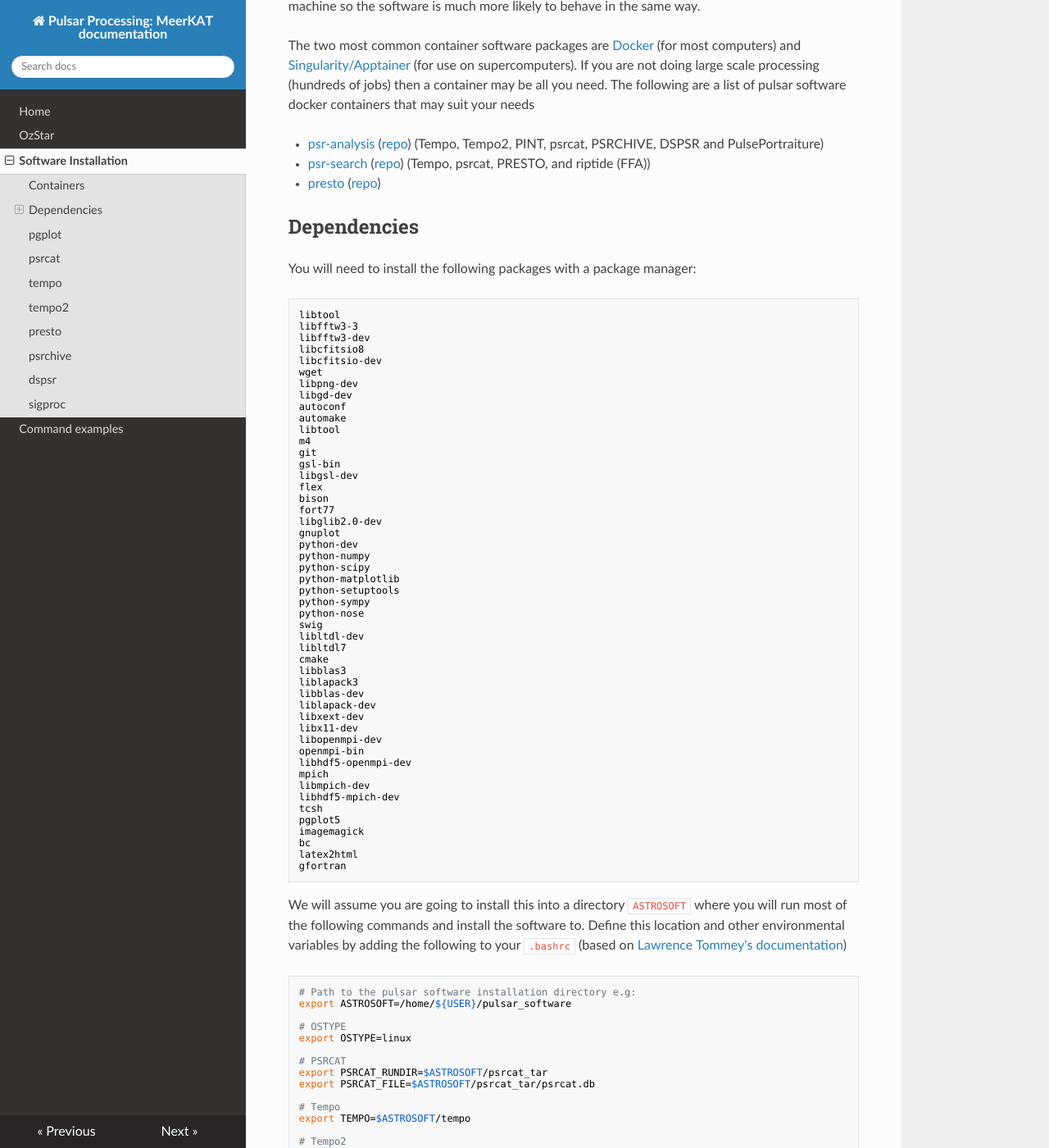
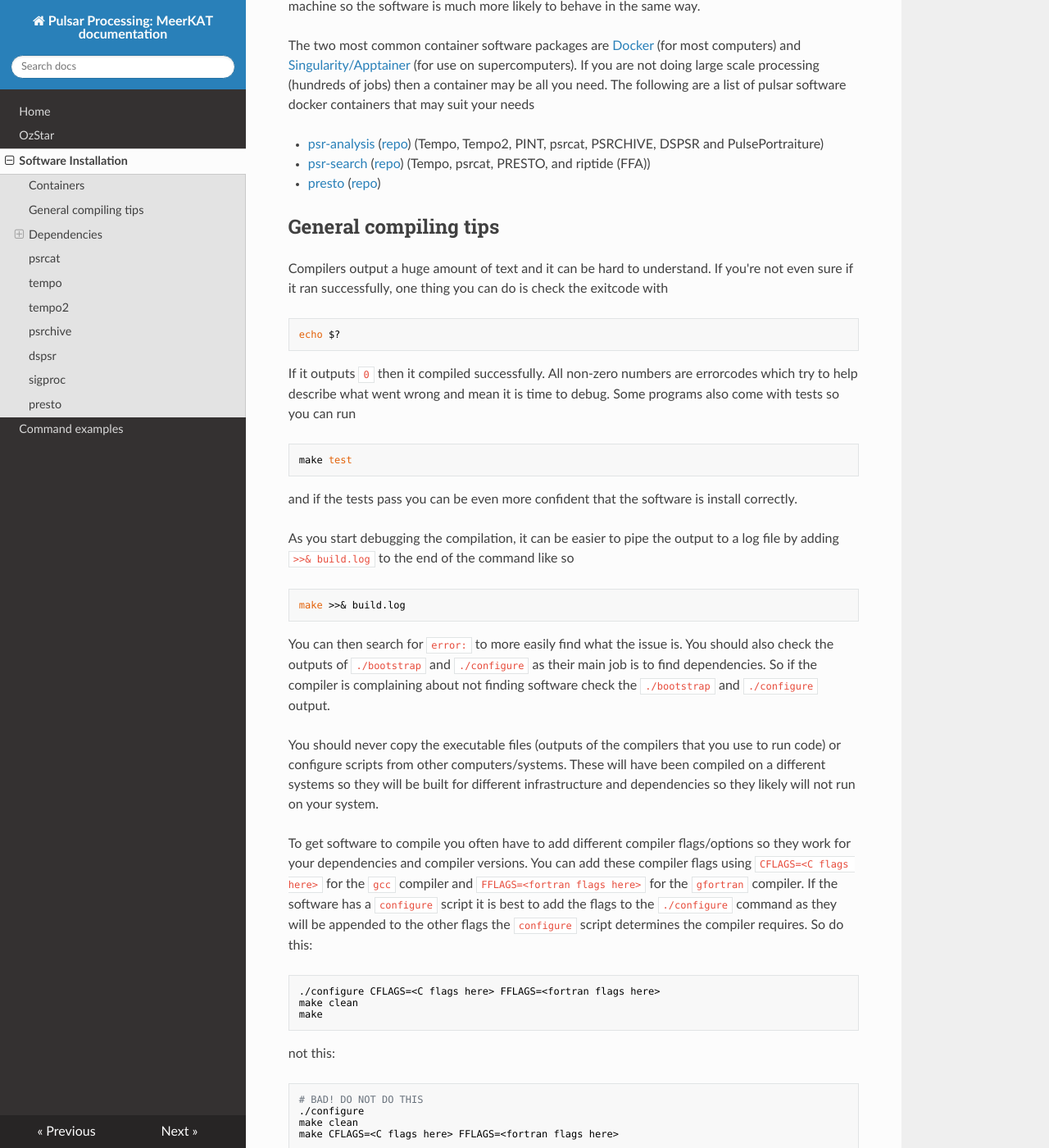
Before and after one commit to OZGrav/meerkat_pulsar_docs, an MkDocs documentation site: the page built from docs/software_installation.md, in a window 1280 px wide and 1400 px high, scrolled down 364 px. Shown: the whole window at 82% size. Built offline with MkDocs 1.6.1, drawn with Linux system fonts in a browser that asks for light colours; nearby versions of some CDN libraries; some of the changed text lies outside the part shown.

Commit message:
Big update to the install instructions, most of the main stuff is included now

````diff
--- a/docs/software_installation.md
+++ b/docs/software_installation.md
@@ -20,60 +20,105 @@
 - [psr-search](https://hub.docker.com/repository/docker/cirapulsarsandtransients/psr-search/general) ([repo](https://github.com/CIRA-Pulsars-and-Transients-Group/psrchive_docker/blob/main/Dockerfile.psr-search)) (Tempo, psrcat, PRESTO, and riptide (FFA))
 - [presto](https://hub.docker.com/repository/docker/cirapulsarsandtransients/presto/general) ([repo](https://github.com/scottransom/presto/blob/master/Dockerfile))
 
+
+## General compiling tips
+
+Compilers output a huge amount of text and it can be hard to understand.
+If you're not even sure if it ran successfully, one thing you can do is check the exitcode with
+```
+echo $?
+```
+If it outputs `0` then it compiled successfully.
+All non-zero numbers are errorcodes which try to help describe what went wrong and mean it is time to debug.
+Some programs also come with tests so you can run
+```
+make test
+```
+and if the tests pass you can be even more confident that the software is install correctly.
+
+As you start debugging the compilation, it can be easier to pipe the output to a log file
+by adding `>>& build.log` to the end of the command like so
+```
+make >>& build.log
+```
+You can then search for `error:` to more easily find what the issue is.
+You should also check the outputs of `./bootstrap` and `./configure` as their main job is to find dependencies.
+So if the compiler is complaining about not finding software check the `./bootstrap` and `./configure` output.
+
+You should never copy the executable files (outputs of the compilers that you use to run code) or configure scripts from other computers/systems.
+These will have been compiled on a different systems so they will be built for different infrastructure and dependencies so they likely will not run on your system.
+
+To get software to compile you often have to add different compiler flags/options so they work for your dependencies and compiler versions.
+You can add these compiler flags using `CFLAGS=<C flags here>` for the `gcc` compiler and `FFLAGS=<fortran flags here>` for the `gfortran` compiler.
+If the software has a `configure` script it is best to add the flags to the `./configure` command
+as they will be appended to the other flags the `configure` script determines the compiler requires.
+So do this:
+```bash
+./configure CFLAGS=<C flags here> FFLAGS=<fortran flags here>
+make clean
+make
+```
+not this:
+```bash
+# BAD! DO NOT DO THIS
+./configure
+make clean
+make CFLAGS=<C flags here> FFLAGS=<fortran flags here>
+```
+as adding `CFLAGS` or `FFLAGS` tot he `make` command may overwrite other compiler flags.
+
 ## Dependencies
 
 You will need to install the following packages with a package manager:
 
 ```bash
+build-essential
+autoconf
+autotools-dev
+automake
+autogen
 libtool
+pkg-config
+cmake
+csh
+g++
+gcc
+gfortran
+wget
+git
+expect
+libcfitsio-dev
+hwloc
+perl
+pcre2-utils
+libpcre2-dev
+pgplot5
+python3
+python3-dev
+python3-testresources
+python3-pip
+python3-setuptools
+python3-tk
 libfftw3-3
+libfftw3-bin
 libfftw3-dev
-libcfitsio8
-libcfitsio-dev
-wget
+libfftw3-single3
+libx11-dev
+libpcre3
+libpcre3-dev
 libpng-dev
-libgd-dev
-autoconf
-automake
-libtool
-m4
-git
+libpnglite-dev
+libhdf5-dev
+libhdf5-serial-dev
+libxml2
+libxml2-dev
+libltdl-dev
 gsl-bin
 libgsl-dev
-flex
-bison
-fort77
-libglib2.0-dev
-gnuplot
-python-dev
-python-numpy
-python-scipy
-python-matplotlib
-python-setuptools
-python-sympy
-python-nose
-swig
-libltdl-dev
-libltdl7
-cmake
-libblas3
-liblapack3
 libblas-dev
 liblapack-dev
-libxext-dev
-libx11-dev
-libopenmpi-dev
-openmpi-bin
-libhdf5-openmpi-dev
-mpich
-libmpich-dev
-libhdf5-mpich-dev
-tcsh
-pgplot5
-imagemagick
-bc
-latex2html
-gfortran
+libglib2.0-dev
+xorg
 ```
 
 We will assume you are going to install this into a directory `ASTROSOFT` where you will run most of
@@ -87,6 +132,9 @@
 
 # OSTYPE
 export OSTYPE=linux
+
+# PGPLOT this assumes you install pgplot5 using apt
+export PGPLOT_DIR=/usr/lib/pgplot5
 
 # PSRCAT
 export PSRCAT_RUNDIR=$ASTROSOFT/psrcat_tar
@@ -113,8 +161,11 @@
 export PATH=$PATH:$ASTROSOFT/bin:$PRESTO/bin:$PGPLOT_DIR
 
 # PYTHON PATH eg.
-export PYTHONPATH=$PRESTO/lib/python:$PRESTO/lib64/python:/usr/lib/python2.7/site-packages/:/usr/lib64/python2.7/site-packages:$ASTROSOFT/lib/python2.7/site-packages
+export PYTHONPATH=$PYTHONPATH:$PRESTO/lib/python3.10/site-packages:/usr/lib/python3.10/site-packages/:/usr/lib64/python3.10/site-packages:$ASTROSOFT/lib/python3.10/site-packages
 ```
+
+You may have to change the python version in the `export PYTHONPATH` command.
+For example if you use python version 3.9.6 (check with `python -V`) then change `python3.10` to `python3.9`
 
 ### Installing in a debian OS (easy)
 
@@ -122,7 +173,7 @@
 the following command will install the required dependencies on linux debian operating systems (Ubuntu, Mint, etc.).
 
 ```bash
-sudo apt install libtool libfftw3-3 libfftw3-dev libcfitsio8 libcfitsio-dev wget libpng-dev libgd-dev autoconf automake libtool m4 git gsl-bin libgsl-dev flex bison fort77 libglib2.0-dev gnuplot python-dev python-numpy python-scipy python-matplotlib python-setuptools python-sympy python-nose swig libltdl-dev libltdl7 cmake libblas3 liblapack3 libblas-dev liblapack-dev libxext-dev libx11-dev libopenmpi-dev openmpi-bin libhdf5-openmpi-dev mpich libmpich-dev libhdf5-mpich-dev tcsh pgplot5 imagemagick bc latex2html gfortran
+sudo apt install  build-essential autoconf autotools-dev automake autogen libtool pkg-config cmake csh g++ gcc gfortran wget git expect libcfitsio-dev hwloc perl pcre2-utils libpcre2-dev pgplot5 python3 python3-dev python3-testresources python3-pip python3-setuptools python3-tk libfftw3-3 libfftw3-bin libfftw3-dev libfftw3-single3 libx11-dev libpcre3 libpcre3-dev libpng-dev libpnglite-dev libhdf5-dev libhdf5-serial-dev libxml2 libxml2-dev libltdl-dev gsl-bin libgsl-dev libblas-dev liblapack-dev xorg libglib2.0-dev
 ```
 
 ### Install manually (hard)
@@ -171,16 +222,37 @@
 This is due to new compilers (gcc version >9) not liking the old variable definition style.
 You can make it ignore these issues by adding a compiler option like so:
 ```bash
-make CFLAGS=-fcommon
+./configure CFLAGS=-fcommon
+make clean
+make
+```
+
+#### pgplot
+
+```bash
+cd $ASTROSOFT
+wget ftp://ftp.astro.caltech.edu/pub/pgplot/pgplot5.2.tar.gz
+tar -xzf pgplot5.2.tar.gz
+rm -r pgplot5.2.tar.gz
+cd pgplot
+sed -i "s/g77/gfortran/" sys_linux/g77_gcc.conf
+makemake ${ASTROSOFT}/pgplot linux g77_gcc
+make
+make cpg
+make clean
+```
+Update your `~/.bashrc to include:
+```bash
+export PGPLOT_DIR=${ASTROSOFT}/pgplot
+export LD_LIBRARY_PATH=$LD_LIBRARY_PATH:${ASTROSOFT}/pgplot
 ```
 
 
 
-## pgplot
-
 ## psrcat
 
 ```bash
+cd $ASTROSOFT
 wget https://www.atnf.csiro.au/research/pulsar/psrcat/downloads/psrcat_pkg.tar.gz
 gunzip -c psrcat_pkg.tar.gz | tar xvf -
 cd psrcat_tar
@@ -204,33 +276,43 @@
 
 
 
+
 ## tempo
+
+```bash
+cd $ASTROSOFT
+git clone http://git.code.sf.net/p/tempo/tempo
+cd tempo
+./prepare
+./configure --prefix=$ASTROSOFT
+make
+make install
+```
 
 ## tempo2
 
-```
+```bash
+cd $ASTROSOFT
 git clone https://bitbucket.org/psrsoft/tempo2.git
 cd tempo2
 ./bootstrap
-./configure --prefix=${ASTROSOFT} --with-calceph=${PSRHOME_CALCEPH_PATH}
+./configure --prefix=${ASTROSOFT}
 make
+make install
 make plugins
-make install
 make plugins-install
 make clean
 ```
 
-
-## presto
-
 ## psrchive
 
 
-```
+```bash
+cd $ASTROSOFT
 git clone git://git.code.sf.net/p/psrchive/code psrchive
 cd psrchive
 ./bootstrap
-./configure --prefix=$ASTROSOFT --with-psrxml-dir=${PSRHOME_PSRXML_PATH} --enable-shared
+./configure --prefix=${ASTROSOFT} --enable-shared
 make
 make install
 make clean
@@ -247,19 +329,23 @@
 ```
 This is due to a type missmatch that modern gfortran compilers don't like, to ignore it run
 ```
-export FFLAGS="-fallow-argument-mismatch"
+./configure --prefix=${ASTROSOFT} --enable-shared FLAGS="-fallow-argument-mismatch"
+make clean
+make
+make install
+make clean
 ```
-Then recompile (run the `make` commands again)
 
 
 ## dspsr
 
 
-```
+```bash
+cd $ASTROSOFT
 git clone git://git.code.sf.net/p/dspsr/code dspsr
 cd dspsr
 ./bootstrap
-./configure --prefix=${install_dir} --with-psrxml-dir=${PSRHOME_PSRXML_PATH} >& ${build_dir}/build.log
+./configure --prefix=${ASTROSOFT}
 make
 make install
 make clean
@@ -283,11 +369,28 @@
 
 ## sigproc
 
-```
+```bash
+cd $ASTROSOFT
 git clone https://github.com/SixByNine/sigproc.git
 cd sigproc
 ./bootstrap
-./configure --prefix=${install_dir} --with-psrxml-dir=${PSRHOME_PSRXML_PATH}
+./configure --prefix=${ASTROSOFT} F77=gfortran
+make
+make install
+make clean
+```
+
+
+
+If you get an error like this
+```
+... multiple definition of ... first defined here
+collect2: error: ld returned 1 exit status
+```
+it is the old gcc error again. Fix it like this
+```
+./configure --prefix=${ASTROSOFT} F77=gfortran CFLAGS=-fcommon
+make clean
 make
 make install
 make clean
@@ -299,18 +402,13 @@
 ```
 You can make the compiler ignore this with the option `-fallow-argument-mismatch` by running make again like so
 ```
-make FFLAGS=-fallow-argument-mismatch
+./configure --prefix=${ASTROSOFT} F77=gfortran CFLAGS=-fcommon FFLAGS=-fallow-argument-mismatch
+make clean
+make
+make install
+make clean
+```
 
-
-If you get an error like this
-```
-... multiple definition of ... first defined here
-collect2: error: ld returned 1 exit status
-```
-it is the old gcc error again. Fix it like this
-```
-make CFLAGS=-fcommon
-```
 
 If you get an error like this
 ```
@@ -324,3 +422,38 @@
 This is because some of the variables in the parallel for loop
 were not explictly labeled as private or shared.
 The easiest way to fix this is to turn off `default(none)` like so
+```
+sed -i "s/default(none)//" src/inject_pulsar.c
+```
+Then recompile
+
+
+
+
+## presto
+
+To install the C stuff (python stuff is further down)
+```bash
+cd $ASTROSOFT
+git clone https://github.com/scottransom/presto.git
+cd presto/src
+make prep
+make
+make clean
+```
+
+If you see lots of undefined references starting with cpg like this:
+```
+/usr/bin/ld: xyline.c:(.text+0x12ef): undefined reference to `cpgmtxt'
+/usr/bin/ld: xyline.c:(.text+0x132a): undefined reference to `cpgline'
+/usr/bin/ld: xyline.c:(.text+0x1334): undefined reference to `cpgslw'
+/usr/bin/ld: xyline.c:(.text+0x1359): undefined reference to `cpgiden'
+```
+Then it is likely something wrong with your pgplot installation.
+Make sure your environment variable `PGPLOT_DIR` is pointing to the right place.
+
+Now install the python stuff as well
+```bash
+cd $ASTROSOFT/presto
+python3 setup.py install --prefix=$PRESTO
+```
````
Also changed, not shown: other parts of docs/software_installation.md (+1 -1 lines).
